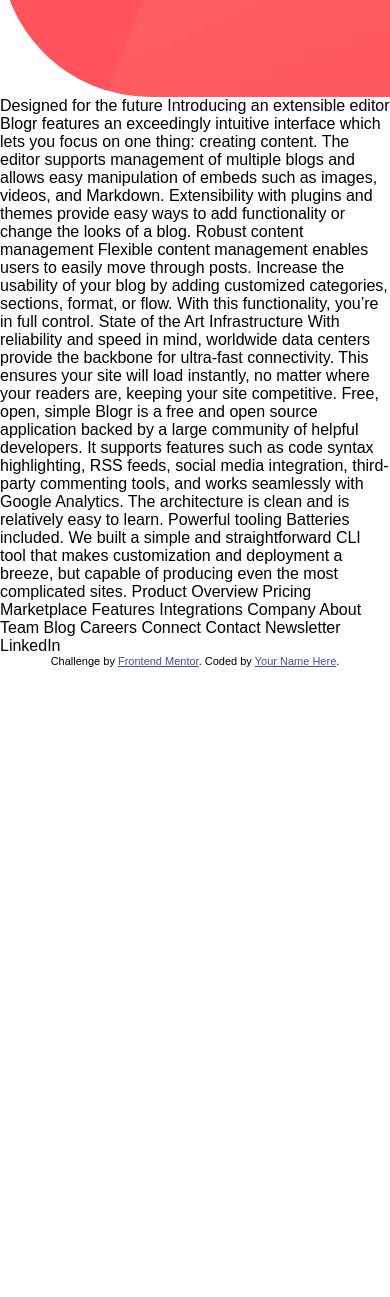
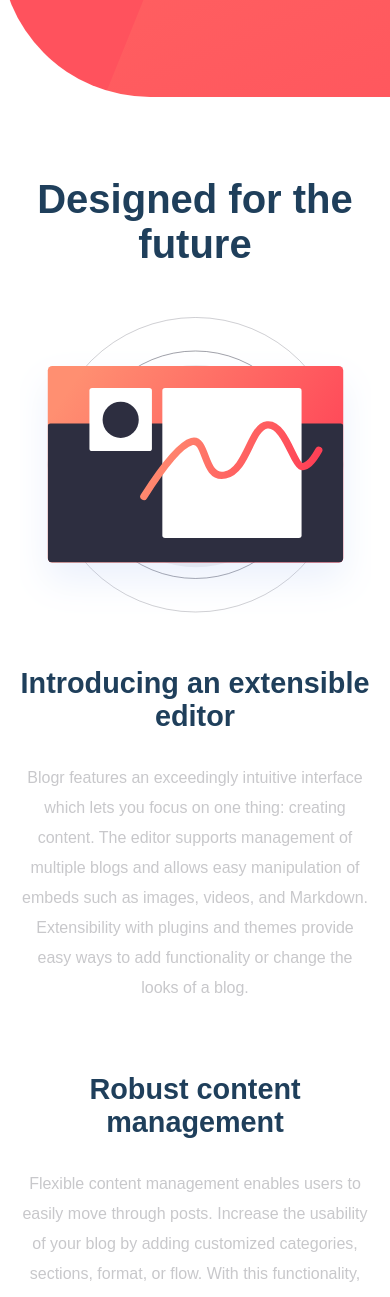
Before and after one commit to hakim-az/web-02-Blogr, a plain HTML site: page index.html in a window 390 px wide. Shown: the part 703-2000 px from the top of the page. Before the commit the page ends 1370 px from the top, so only its background shows below. Drawn offline with Linux system fonts and the light colour scheme.

Commit message:
Finishing the Design section

```diff
--- a/css/style.css
+++ b/css/style.css
@@ -7,11 +7,10 @@
 }
 .container{
     width: 90%;
-    max-width: 1400px;
+    max-width: 1200px;
     margin: 0 auto;
 }
 /* GENERAL STYLE */
-
 /* -------------------HEADER STYLE START------------------- */
 .header{
     height: 100vh;
@@ -253,3 +252,57 @@
     background-color: hsl(356, 100%, 66%);
 }
 /* -------------------HEADER STYLE END------------------- */
+
+/* -------------------DESIGN STYLE START------------------- */
+.design .container{
+    padding: 50px 0 80px;
+    display: flex;
+    align-items: center;
+}
+.design h2{
+    text-align: center;
+    font-size: 2.5rem;
+    color: hsl(208, 49%, 24%);
+    padding-top: 80px;
+}
+.design-content , .design-image{
+    width: 50%;
+}
+.design-content h3{
+    font-size: 1.8rem;
+    color: hsl(208, 49%, 24%);
+    margin-bottom: 30px;
+}
+.design-content p{
+    font-size: 16px;
+    line-height: 30px;
+    margin-bottom: 70px;
+    color: hsl(240, 2%, 79%);
+    padding-right: 100px;
+}
+.design-image img{
+    width: 100%;
+}
+@media only screen and (max-width: 768px){
+    .design .container{
+        flex-direction: column-reverse;
+    }
+    .design-content , .design-image{
+        width: 100%;
+    }
+    .design-image{
+        background-image: url(../images/illustration-editor-mobile.svg);
+        background-size: cover;
+        background-position: center center;
+        height: 300px;
+        margin-bottom: 50px;
+    }
+    .design-image img{
+        display: none;
+    }
+    .design-content h3 , .design-content p{
+        text-align: center;
+        padding-right: 0;
+    }
+}
+/* -------------------DESIGN STYLE END------------------- */
--- a/index.html
+++ b/index.html
@@ -82,18 +82,39 @@
   </header>
   <!-- HEADER SECTION END -->
 
+  <!-- DESIGN SECTION START  -->
+  <section class="design">
+    <h2>Designed for the future</h2>
+    <div class="container">
+      <div class="design-content">
+        <h3>Introducing an extensible editor</h3>
+        <p>
+          Blogr features an exceedingly intuitive interface which lets you focus on one thing: creating content.
+          The editor supports management of multiple blogs and allows easy manipulation of embeds such as images,
+          videos, and Markdown. Extensibility with plugins and themes provide easy ways to add functionality or
+          change the looks of a blog.
+        </p>
+        <h3>Robust content management</h3>
+        <p>
+          Flexible content management enables users to easily move through posts. Increase the usability of your blog
+          by adding customized categories, sections, format, or flow. With this functionality, you’re in full control.
+        </p>
+      </div>
+      <div class="design-image">
+        <img src="images/illustration-editor-desktop.svg" alt="">
+      </div>
+    </div>
+  </section>
+  <!-- DESIGNSECTION END -->
 
-  Designed for the future
 
-  Introducing an extensible editor
-  Blogr features an exceedingly intuitive interface which lets you focus on one thing: creating content.
-  The editor supports management of multiple blogs and allows easy manipulation of embeds such as images,
-  videos, and Markdown. Extensibility with plugins and themes provide easy ways to add functionality or
-  change the looks of a blog.
 
-  Robust content management
-  Flexible content management enables users to easily move through posts. Increase the usability of your blog
-  by adding customized categories, sections, format, or flow. With this functionality, you’re in full control.
+
+
+
+
+
+
 
   State of the Art Infrastructure
   With reliability and speed in mind, worldwide data centers provide the backbone for ultra-fast connectivity.
--- a/js/app.js
+++ b/js/app.js
@@ -21,7 +21,7 @@
 
 // FIXED NAVBAR
 const navbar = document.querySelector('.header-navbar');
-const header = document.querySelector('.header-content');
+const header = document.querySelector('.header-content ');
 
 const headerObserver = new IntersectionObserver(function(entries,headerObserver){
     entries.forEach(entry => {
```
